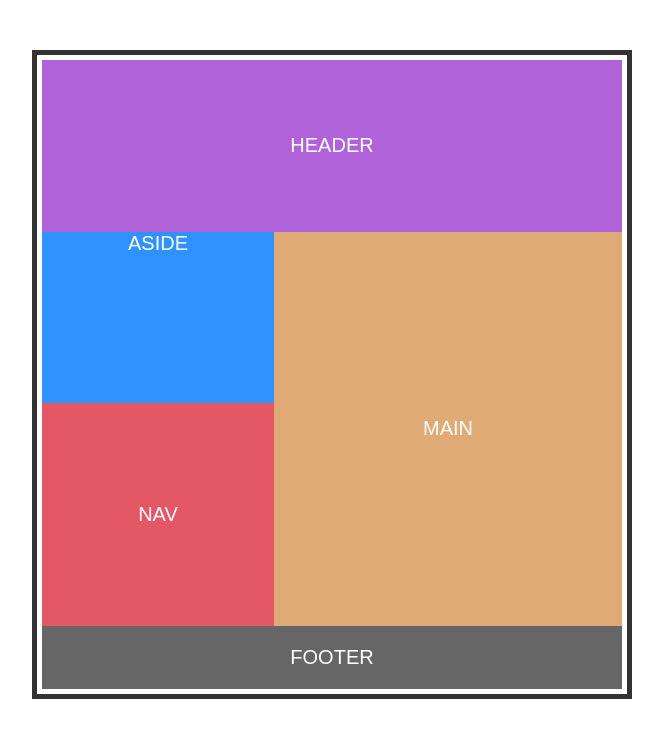
After one commit to AchmadDanniMPA/dasarWeb, a PHP site: page /grid.html in a window 1280 px wide. The commit adds this page. Shown: the top 748 px of the page, without its empty margins (308-971 px from the left). Run offline with PHP 8.4, Linux system fonts and the light colour scheme.

Commit message:
Per 2 Prak 18 dan Tugas

```diff
--- /dev/null
+++ b/JS2/grid.html
@@ -0,0 +1,69 @@
+<!DOCTYPE html>
+<html>
+    <head>
+        <title>
+            Grid
+        </title>
+        <style>
+            body, html{
+                margin: 0;
+                padding: 0;
+                font-size: 20px;
+                font-family: arial;
+                color: white;
+                text-transform: uppercase;
+                text-align: center;
+            }
+            .container{
+                width: 600px;
+                margin: 50px auto;
+                border: 5px solid #333;
+                box-sizing: border-box;
+                padding: 5px;
+                display: grid;
+                grid-template-areas: "header header" "aside main" "nav main" "footer footer";
+                grid-template-columns: 1fr 1.5fr;
+                grid-template-rows: 1fr 1fr 1.3fr;
+            }
+            header{
+                grid-area: header;
+                background-color: #B063D8;
+                display: flex;
+                justify-content: center;
+                align-items: center;
+            }
+            aside{
+                grid-area: aside;
+                background-color: #2F93FF;
+            }
+            nav{
+                grid-area: nav;
+                background-color: #E45765;
+                padding: 100px 0;
+            }
+            main{
+                grid-area: main;
+                background-color: #E0AA77;
+                box-sizing: border-box;
+                flex: 1.5;
+                display: flex;
+                justify-content: center;
+                align-items: center;
+            }
+            footer{
+                grid-area: footer;
+                background-color: #666;
+                padding: 20px 0;
+            }
+        </style>
+    </head>
+    <body>
+        <div class="container">
+            <header>Header</header>
+            <aside>Aside</aside>
+            <nav>Nav</nav>
+            <main>Main</main>
+            <footer>Footer</footer>
+        </div>
+    </body>
+</html>
```
Also changed, not shown: JS2/flexbox.html (+11 -11 lines), JS2/style2.css (+11 -0 lines).
